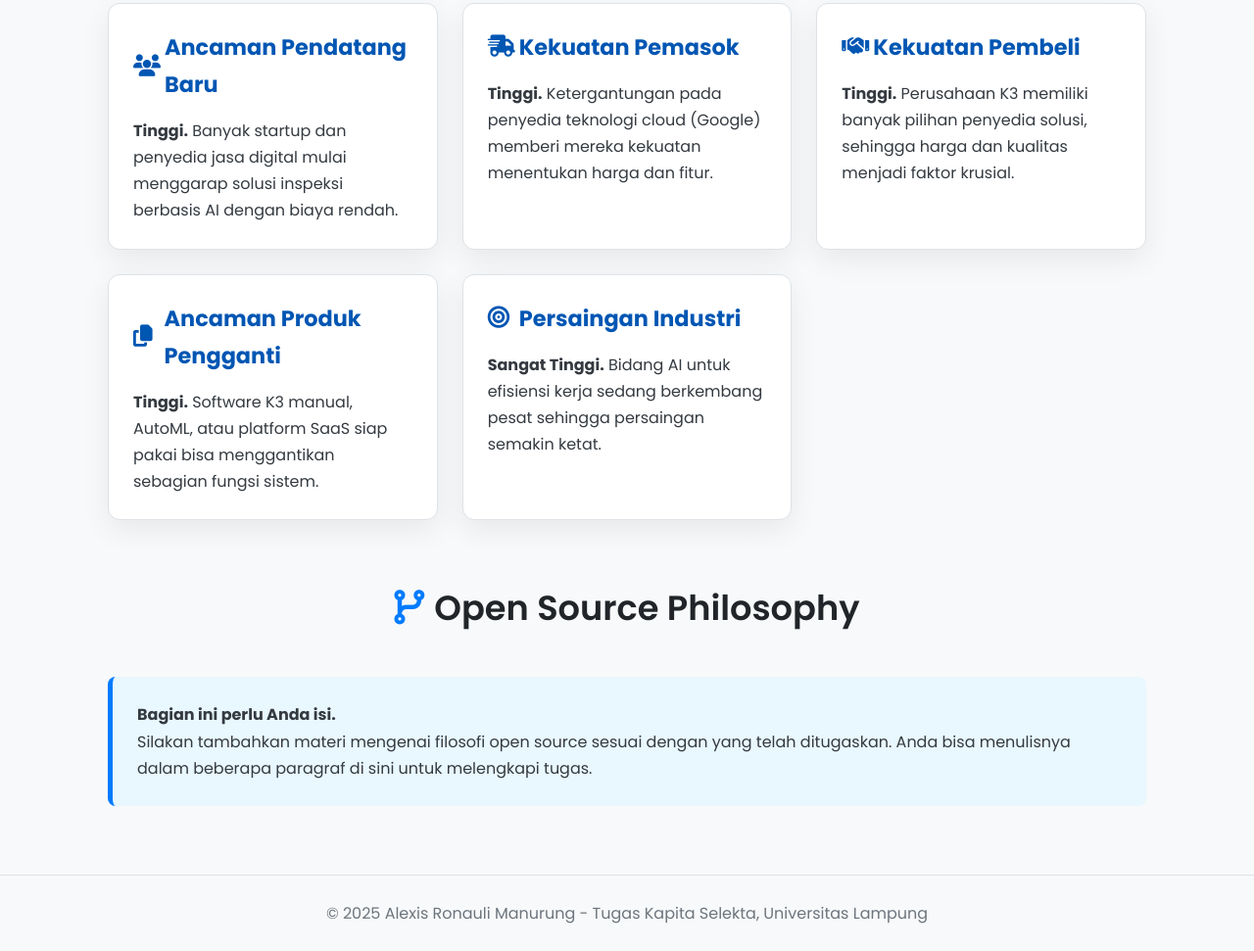
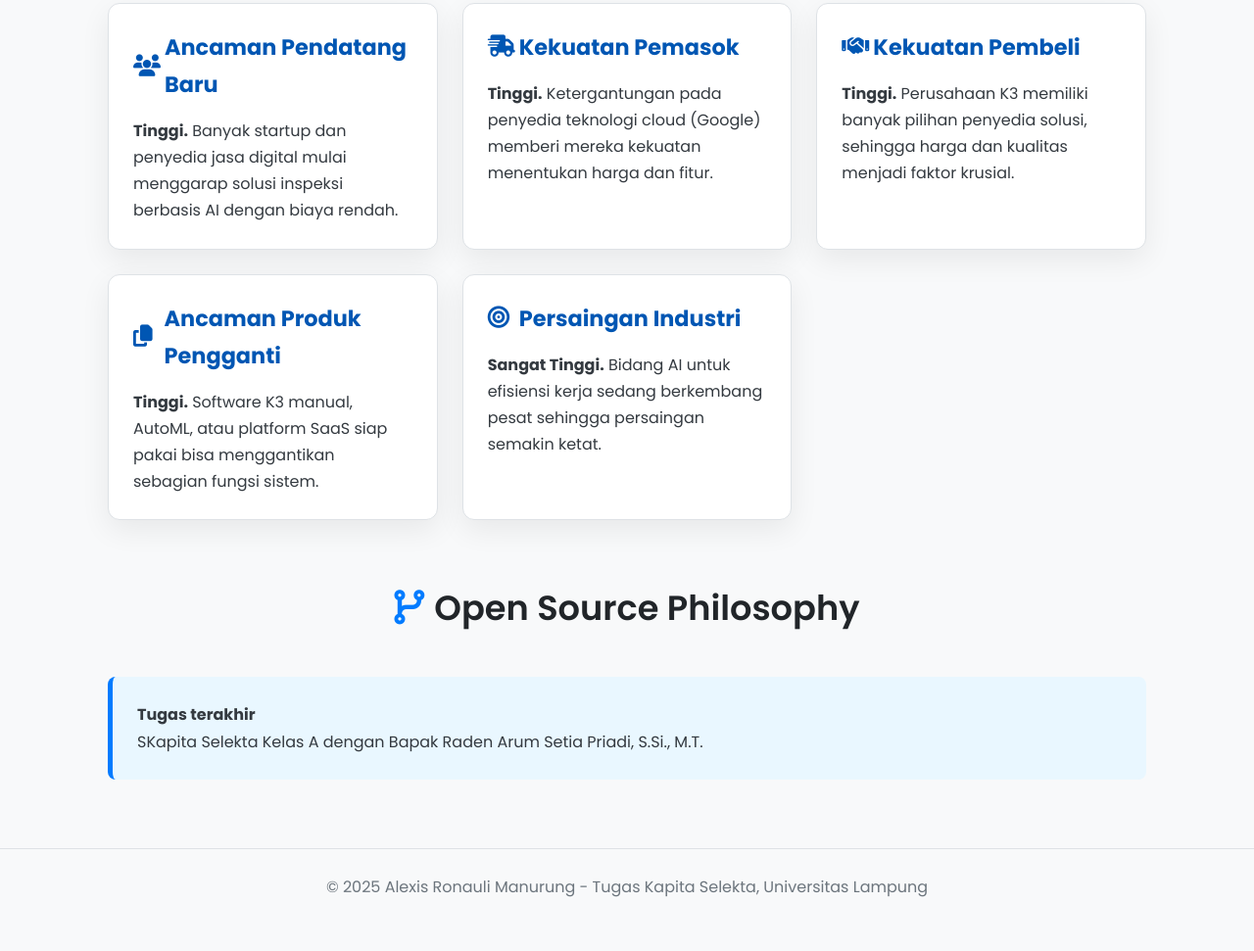
Before and after one commit to AlexisRonauliManurung/tugas_kapita, a plain HTML site: page index.html in a window 1280 px wide. Shown: the part 1492-2463 px from the top of the page at 98% size. After the commit the page ends 2436 px from the top, so only its background shows below. Drawn offline with Linux system fonts and the light colour scheme.

Commit message:
Update index.html

```diff
--- a/index.html
+++ b/index.html
@@ -277,8 +277,8 @@
             <section id="opensource" style="margin-top: 60px;">
                 <h2 class="section-title"><i class="fa-solid fa-code-branch"></i>Open Source Philosophy</h2>
                 <div class="placeholder">
-                    <p><strong>Bagian ini perlu Anda isi.</strong></p>
-                    <p>Silakan tambahkan materi mengenai filosofi open source sesuai dengan yang telah ditugaskan. Anda bisa menulisnya dalam beberapa paragraf di sini untuk melengkapi tugas.</p>
+                    <p><strong>Tugas terakhir</strong></p>
+                    <p>SKapita Selekta Kelas A dengan Bapak Raden Arum Setia Priadi, S.Si., M.T.</p>
                 </div>
             </section>
         </main>
```
